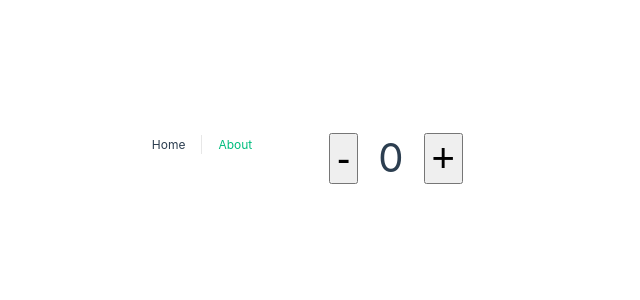
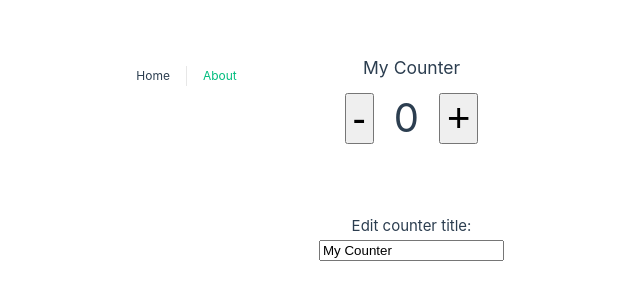
Before and after one commit to dicardoso/vue-composition-api, a Vue app: page / in a window 1280 px wide. Shown: the part 242-542 px from the top of the page, without its empty margins (341-981 px from the left). Built offline with nearby package versions, Linux system fonts and the light colour scheme.

Commit message:
implementando two-way data binding - ref

```diff
--- a/src/views/HomeView.vue
+++ b/src/views/HomeView.vue
@@ -1,9 +1,15 @@
 <template>
   <div class="home">
+    <h3>{{ counterTitle }}</h3>
     <div>
       <button class="btn" @click="decreaseCounter">-</button>
       <span class="counter">{{ counter }}</span>
       <button class="btn" @click="increaseCounter">+</button>
+    </div>
+
+    <div class="edit">
+      <h4>Edit counter title:</h4>
+      <input v-model="counterTitle" type="text">
     </div>
   </div>
 </template>
@@ -11,7 +17,8 @@
 <script setup>
 import { ref } from 'vue'
 
-const counter = ref(0)
+const counter = ref(0),
+      counterTitle = ref("My Counter")
 
 function decreaseCounter() {
   counter.value--
@@ -21,42 +28,6 @@
 }
 </script>
 
-<!-- <script >
-import {ref} from 'vue'
-export default {
-  setup() {
-    const counter = ref(0)
-    function decreaseCounter() {
-      counter.value--
-    }
-    function increaseCounter() {
-      counter.value++
-    }
-
-    return {
-      counter, increaseCounter, decreaseCounter
-    }
-  }
-}
-</script> -->
-
-<!-- <script>
-export default {
-  data() {
-    return {
-      counter: 0
-    }
-  },
-  methods: {
-    increaseCounter() {
-      this.counter++
-    },
-    decreaseCounter() {
-      this.counter--
-    }
-  }
-}
-</script> -->
 <style>
 .home {
   text-align: center;
@@ -68,4 +39,7 @@
   font-size: 40px;
   margin: 10px;
 }
+.edit {
+  margin-top: 60px;
+}
 </style>
```
